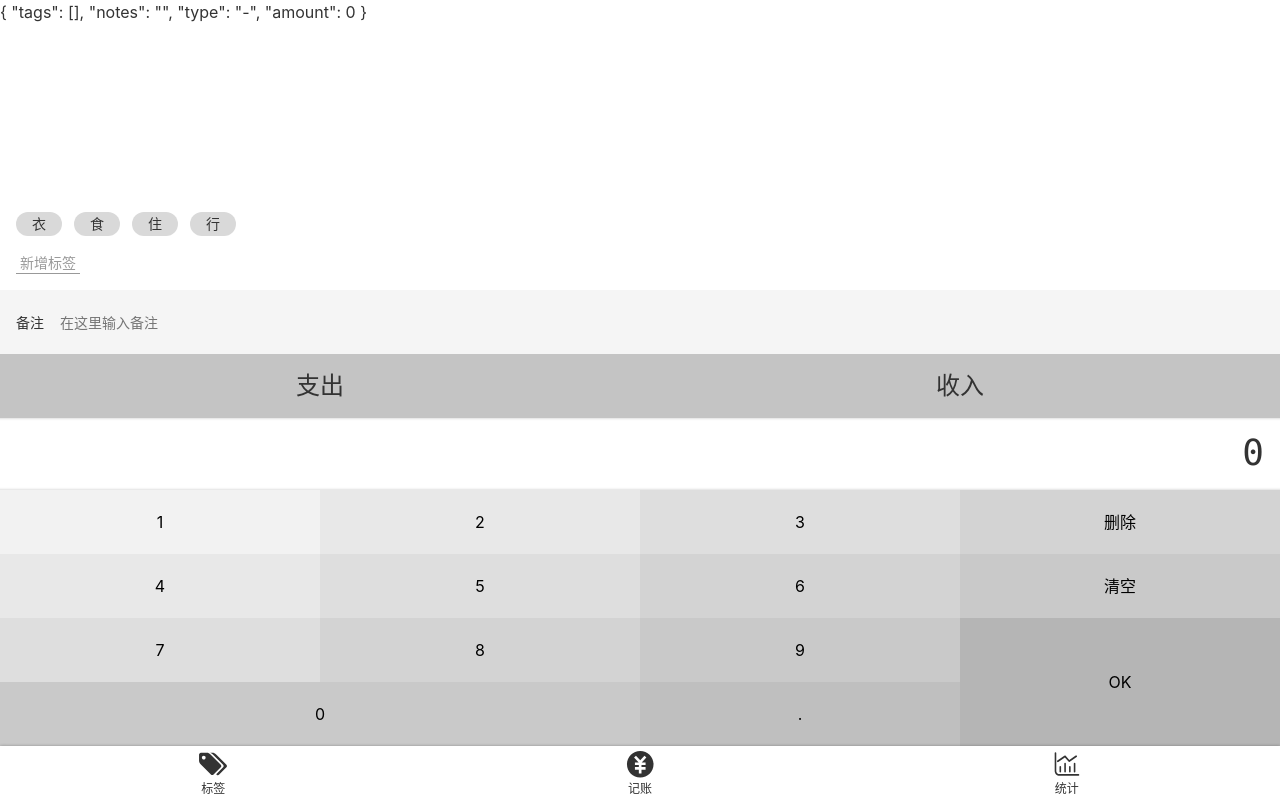
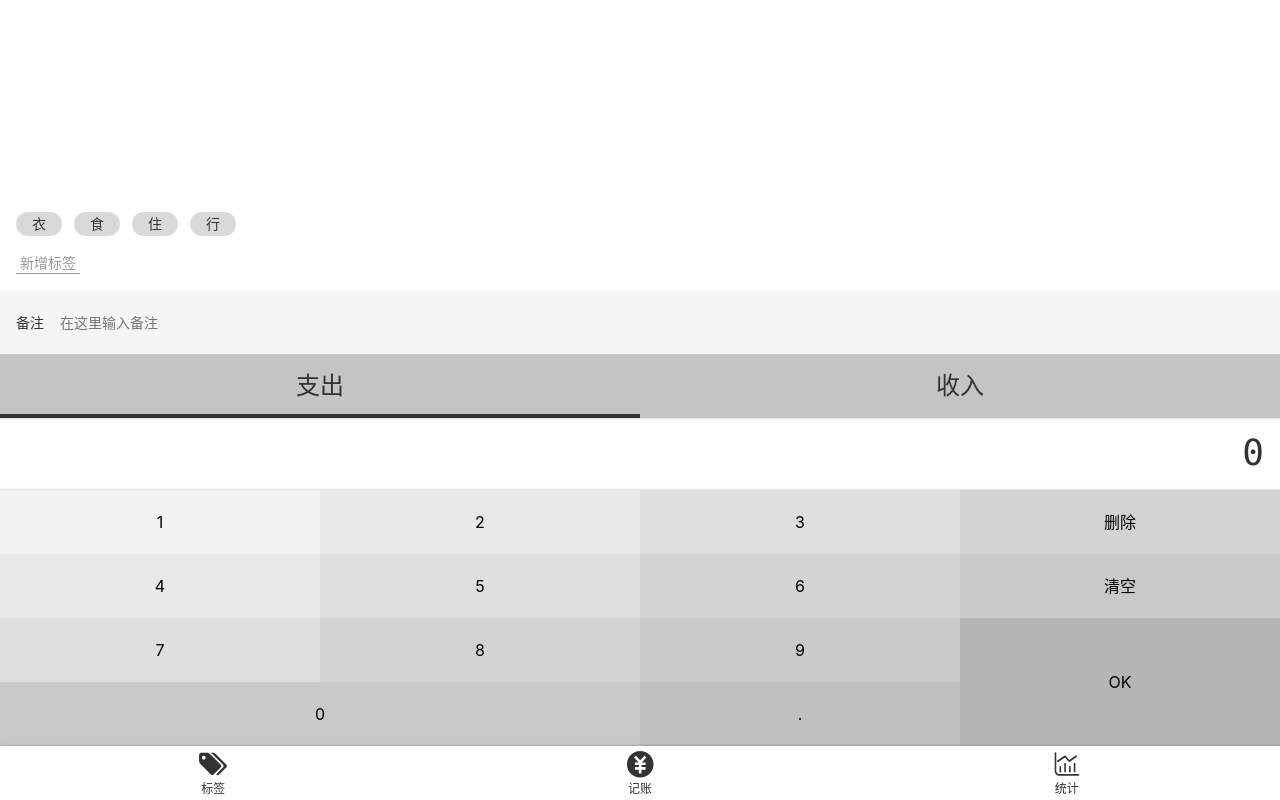
Before and after one commit to maple436/cuttle-money, a Vue app: page /#/ in a window 1280 px wide. Built offline with nearby package versions, Linux system fonts and the light colour scheme.

Commit message:
数据保存到 LocalStorage

```diff
--- a/src/components/Money/NumberPad.vue
+++ b/src/components/Money/NumberPad.vue
@@ -60,10 +60,12 @@
     ok(){
       if(this.output!== '0'){
         this.$emit('update:value',this.output);
-
+        this.output='0';
       }else{
         return window.alert('请输入有效金额');
       }
+
+      this.$emit('submit',this.output);
     }
   }
 </script>
--- a/src/components/Money/Types.vue
+++ b/src/components/Money/Types.vue
@@ -13,17 +13,19 @@
 
 <script lang="ts">
   import Vue from 'vue';
-  import {Component, Prop} from 'vue-property-decorator';
+  import {Component} from 'vue-property-decorator';
 
   @Component
   export default class Types extends Vue {
-    @Prop() readonly value!: string;
+    type = '-';  //data
 
     selectType(type: string) {
       if (type !== '-' && type !== '+') {
         throw new Error('type is unknown');
       }
-      this.$emit('update:value',type);
+      this.type = type;
+        this.$emit('update:value',type);
+
     }
 
   }
--- a/src/views/Money.vue
+++ b/src/views/Money.vue
@@ -1,10 +1,10 @@
 <template>
   <Layout class-prefix="layout">
-    <NumberPad @update:value="onUpdateAmount"/>
-    <Types :value.sync="record.type" />
+    <NumberPad @update:value="onUpdateAmount" @submit="saveRecord"/>
+    <Types @update:value="onUpdateType"/>
     <Notes @update:value="onUpdateNotes"/>
     <Tags :data-source.sync='tags' @update:value="onUpdateTags"/>
-    {{record}}
+
   </Layout>
 </template>
 
@@ -14,22 +14,26 @@
   import Notes from '@/components/Money/Notes.vue';
   import Tags from '@/components/Money/Tags.vue';
   import Vue from 'vue';
-  import {Component} from 'vue-property-decorator';
+  import {Component, Watch} from 'vue-property-decorator';
 
   type Record = {  //自己申明一个类型
     tags: string[];
     notes: string;
     type: string;
     amount: number;
+    createdAt?: Date; //类/构造函数
   }
+
+  const recordList: Record[] = JSON.parse(window.localStorage.getItem('recordList') || '[]');
 
   @Component({
     components: {Tags, Notes, Types, NumberPad}
   })
   export default class Money extends Vue {
     tags = ['衣', '食', '住', '行'];
+    recordList: Record[]=recordList;
     record: Record = {
-      tags: [], notes: '', type: '-', amount: 0
+      tags:[], notes: '', type: '-', amount: 0
     };
 
     onUpdateTags(value: string[]) {
@@ -44,6 +48,21 @@
       this.record.amount=parseFloat(value);
     }
 
+    onUpdateType(value: string){
+      this.record.type=value;
+    }
+
+    saveRecord(){
+      const record2: Record=JSON.parse(JSON.stringify(this.record))
+      record2.createdAt=new Date();
+      this.recordList.push(record2);
+    }
+
+    @Watch('recordList')
+    onRecordListChang(){
+      window.localStorage.setItem('recordList',JSON.stringify(this.recordList));
+    }
+
   }
 </script>
 
```
